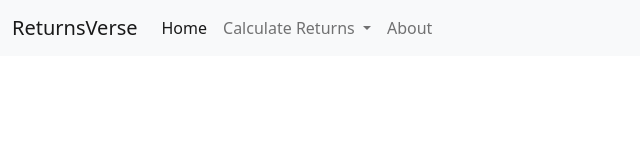
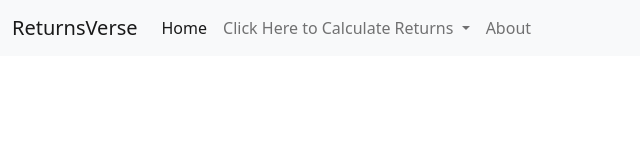
Before and after one commit to SidharthMahai/ReturnsVerse, an Angular app: page / in a window 1280 px wide. Shown: the top 160 px of the page, without its empty margins (0-640 px from the left). Built offline with nearby package versions, Linux system fonts and the light colour scheme.

Commit message:
CI/CD Check

```diff
--- a/src/app/navbar/navbar.component.html
+++ b/src/app/navbar/navbar.component.html
@@ -26,7 +26,7 @@
             data-bs-toggle="dropdown"
             aria-expanded="true"
           >
-            Calculate Returns
+            Click Here to Calculate Returns
           </a>
           <ul class="dropdown-menu">
             <li><a class="dropdown-item" href="#">PPF</a></li>
```
